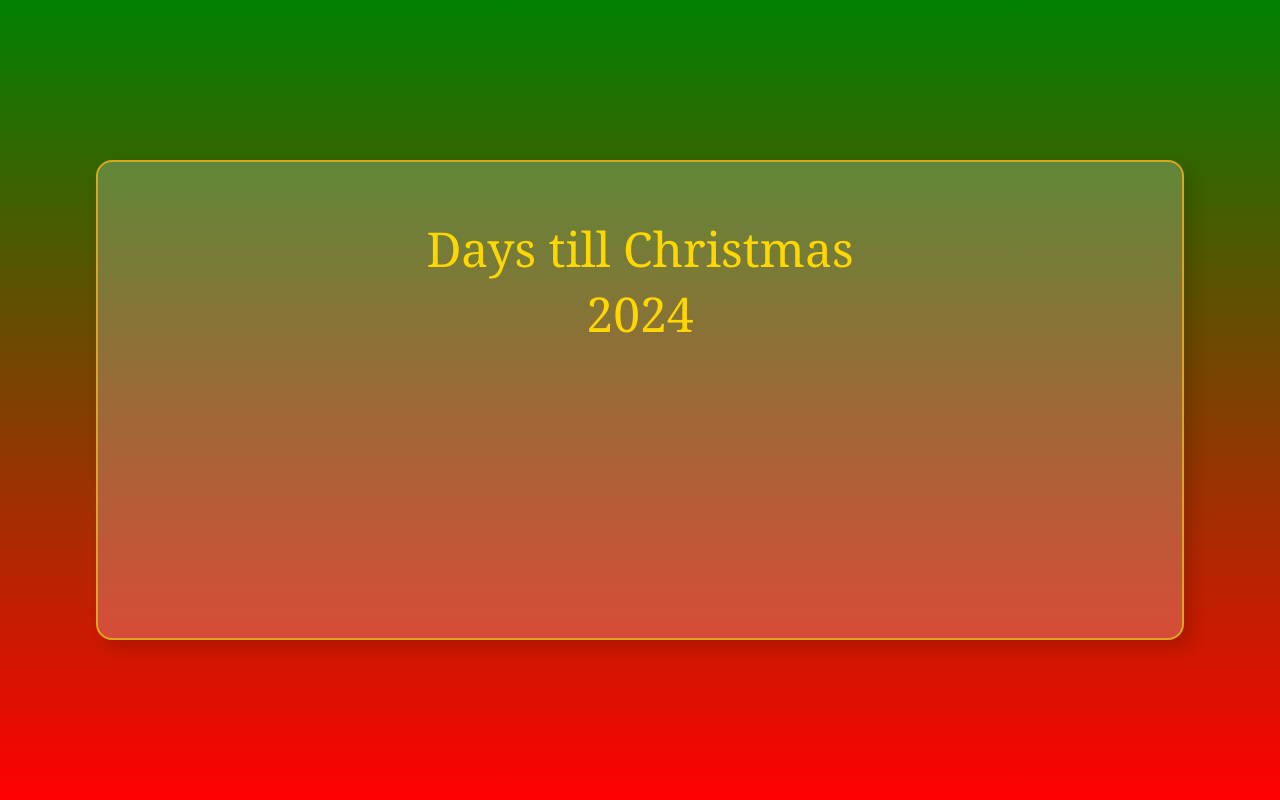
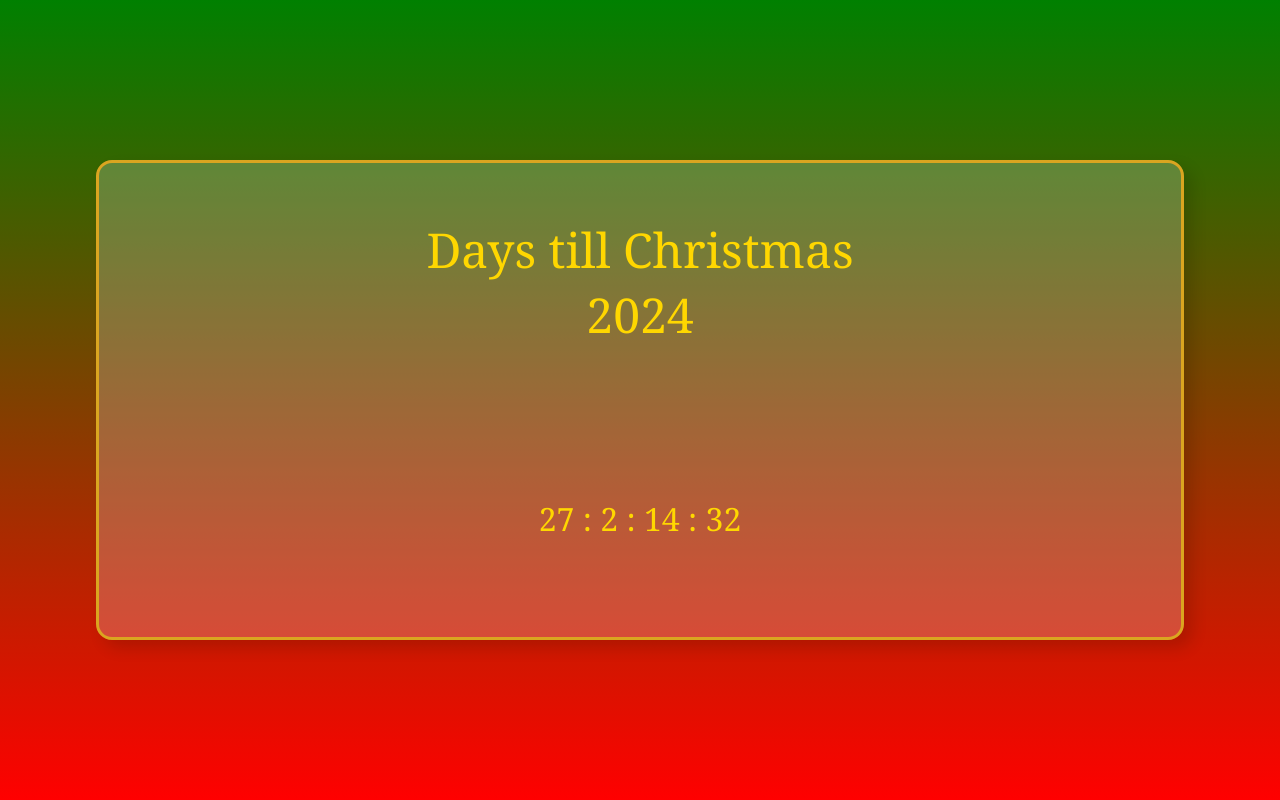
Before and after one commit to Jbugglin/holidayCountdown, a plain HTML site: page index.html in a window 1280 px wide. Drawn offline with Linux system fonts and the light colour scheme.

Commit message:
Update - functionality
I had to look up how to have a continuous countdown, and applied it to this project site. Before I had planned on only the number of days remaining to display, but then changed to update to include hours, minutes and seconds. Also had to adjust the font size.

```diff
--- a/action.js
+++ b/action.js
@@ -1,22 +1,25 @@
-//get current day...
-let currentDay = new Date();
-const now = Date.now();
+//get the year to append in h1
+let d = new Date();
+let year = d.getFullYear();
+document.getElementById('year').innerHTML = year;
 
-//Get Year and append to h1
-const year = currentDay.getFullYear();
-const yearContainer = document.getElementById('year').innerHTML = year;
+//Setting the date for Christmas countdown
+let christmasCountdown = new Date("Dec 25, 2024").getTime();
 
-//convert christmas day to mseconds in the year...
+//Update the countdown for every 1 second
+let x = setInterval(function() {
+    //Get Today's date and time
+    let now = new Date().getTime();
 
-let xmas = Date.parse("December 25, 2024").getTime();
+    //Find difference between now and countdown date
+    let diff = christmasCountdown - now;
 
-//subtract christmas day msec from current day msec...
-let daysToXmas = xmas - now;
+    //Time calculations
+    let daysRemaining = Math.floor(diff / (1000*60*60*24));
+    let hoursRemaining = Math.floor(diff % (1000*60*60*24) / (1000*60*60));
+    let minutesRemaining = Math.floor(diff % (1000*60*60) / (1000*60));
+    let secondsRemaining = Math.floor(diff % (1000*60) /1000);
 
-//Convert back to days from msec...
-let convertedDays = daysToXmas * 0.000000011574074;
-
-//Time to append to main container...
-const countdownContainer = document.getElementById('countdownContainer').innerHTML = Math.round(convertedDays);
-
-//Need to add a functionality that adds to the year...
+    //Display remaining time in countdown
+    document.getElementById('countdownContainer').innerHTML = daysRemaining+ ' : ' +hoursRemaining+ ' : ' +minutesRemaining+ ' : ' +secondsRemaining;
+});
--- a/style.css
+++ b/style.css
@@ -20,7 +20,7 @@ main {
     text-align: center;
     background-color: rgba(255, 255, 255, 0.214);
     border-radius: 1rem;
-    border: 2px solid goldenrod;
+    border: 3px solid goldenrod;
     box-shadow: 0.5rem 0.5rem 1rem rgba(0, 0, 0, 0.142);
 }
 
@@ -37,7 +37,7 @@ h1 {
 }
 
 #countdownContainer {
-    font-size: 6rem;
+    font-size: 2rem;
     width: 100%;
     height: 50%;
     display: flex;
```
